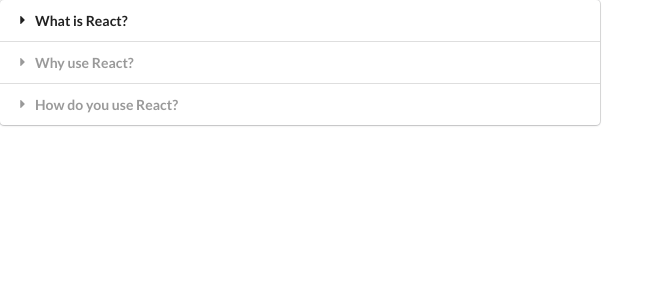
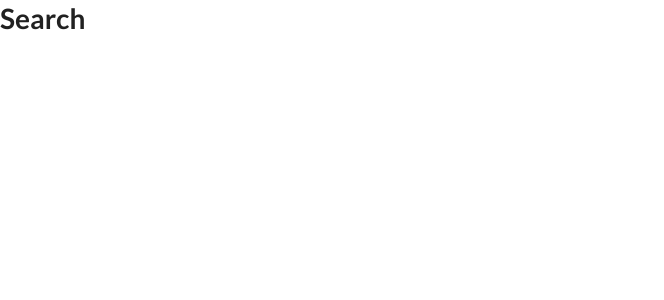
Before and after one commit to KyleJayMaxwell/MRwR-Widgets, a React (Create React App) app: page / in a window 1280 px wide. Shown: the top 300 px of the page, without its empty margins (0-664 px from the left). Built offline with nearby package versions, Linux system fonts and the light colour scheme.

Commit message:
[Widgets] Scaffolding widget

```diff
--- a/src/App.js
+++ b/src/App.js
@@ -1,5 +1,6 @@
 import React from 'react';
 import Accordion from './components/Accordion';
+import Search from './components/Search';
 
 const items = [
     {
@@ -18,7 +19,7 @@
 export default () => {
     return (
         <div>
-            <Accordion items={items} />
+            <Search />
         </div>
     );
 };
--- /dev/null
+++ b/src/components/Search.js
@@ -0,0 +1,7 @@
+import React from 'react';
+
+const Search = () => {
+    return <h1>Search</h1>
+};
+
+export default Search;
```
